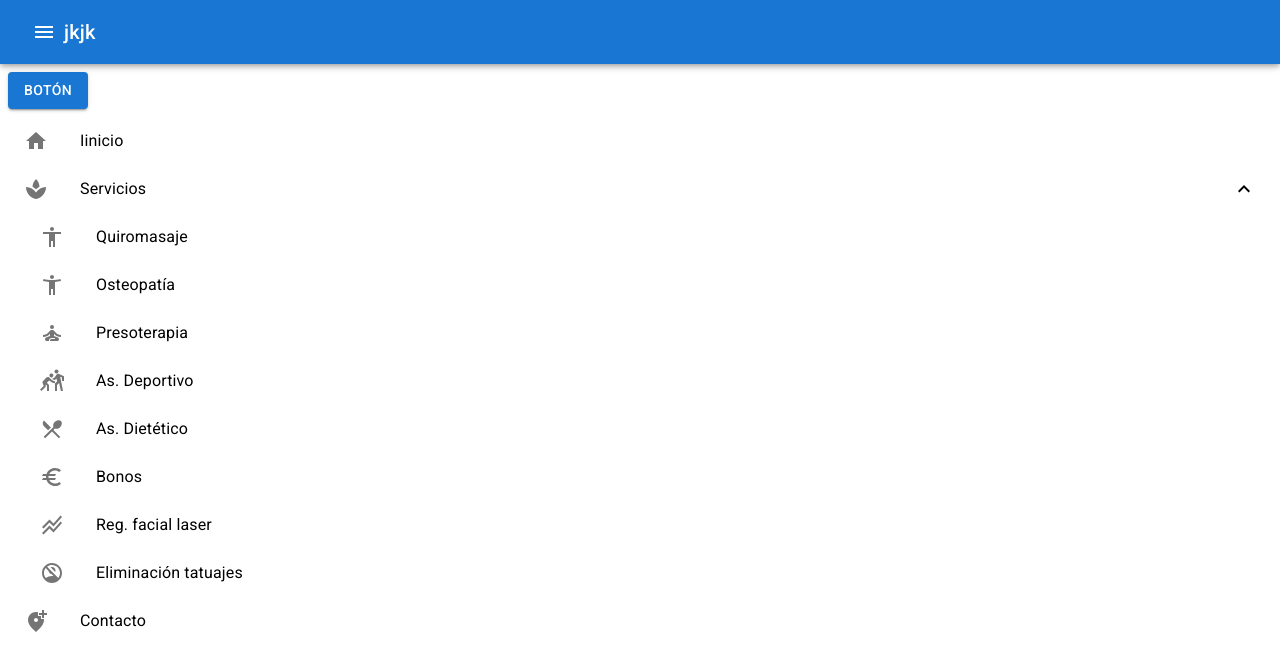
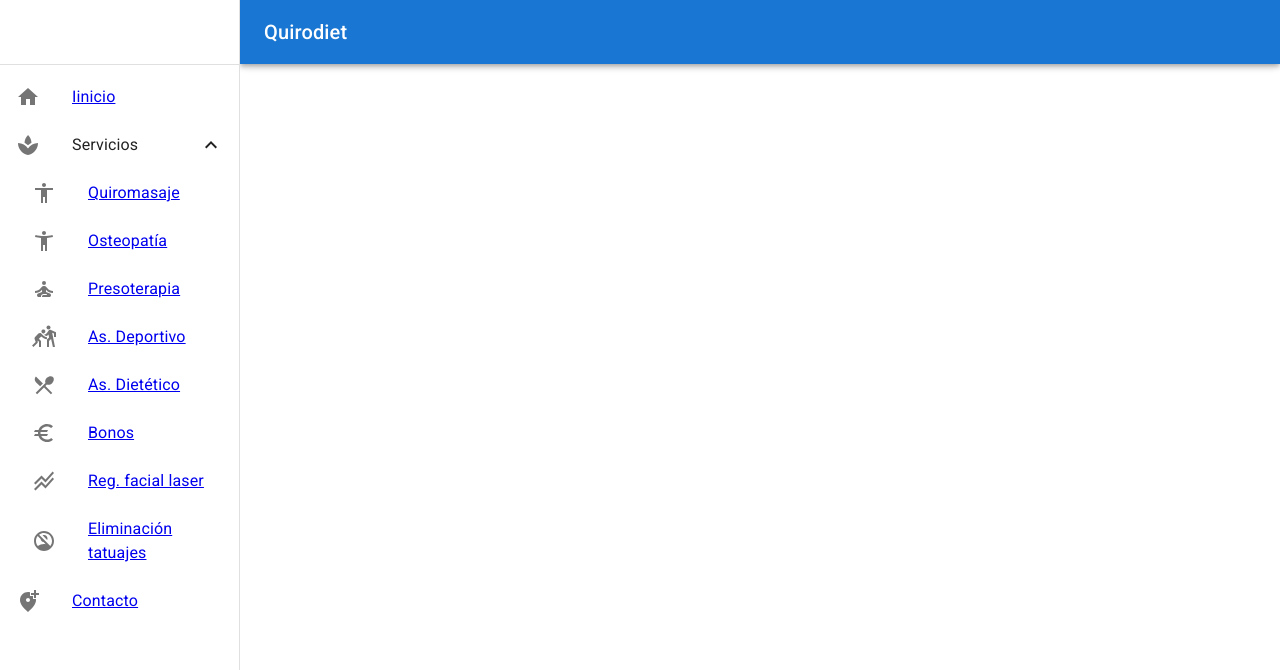
Before and after one commit to kuith/quiro2, a React (Create React App) app: page /servicios/quiromasaje in a window 1280 px wide. Shown: the top 670 px of the page. Built offline with nearby package versions, Linux system fonts and the light colour scheme.

Commit message:
Peleando con el router

```diff
--- a/src/App.js
+++ b/src/App.js
@@ -1,18 +1,12 @@
-//import { makeStyles } from '@material-ui/styles';
 import {ThemeProvider} from '@mui/material/styles';
 import theme from './util/temaConfig';
-import Button from '@mui/material/Button'
 
-import ContenedorNavbar from './contenedores/contenedorNavbar';
-import Lista from './contenedores/contenedorLista';
+import General from './contenedores/General';
+
 function App() {
   return (
     <ThemeProvider theme={theme}>
-      <ContenedorNavbar />
-      <Button variant="contained" color="primary">
-        Botón
-      </Button>
-      <Lista />
+      <General />
     </ThemeProvider>
   );
 }
--- /dev/null
+++ b/src/contenedores/General.js
@@ -0,0 +1,119 @@
+import React from 'react';
+import { BrowserRouter} from "react-router-dom";
+
+import PropTypes from 'prop-types';
+import AppBar from '@mui/material/AppBar';
+import Box from '@mui/material/Box';
+import CssBaseline from '@mui/material/CssBaseline';
+import Divider from '@mui/material/Divider';
+import Drawer from '@mui/material/Drawer';
+import IconButton from '@mui/material/IconButton';
+import Toolbar from '@mui/material/Toolbar';
+import Typography from '@mui/material/Typography';
+import MenuIcon from '@mui/icons-material/Menu';
+
+import Rutas from '../rutas';
+
+import Lista from './Lista';
+import Basura from '../vistas/basura';
+
+const drawerWidth = 240;
+
+const General = (props) => {
+  const { window } = props;
+  const [mobileOpen, setMobileOpen] = React.useState(false);
+
+  const handleDrawerToggle = () => {
+    setMobileOpen(!mobileOpen);
+  };
+
+  const drawer = (
+    <div>
+      <Toolbar />
+      <Divider />
+      <Lista />
+    </div>
+  );
+
+  const container = window !== undefined ? () => window().document.body : undefined;
+
+  return (
+    <Box sx={{ display: 'flex' }}>
+      <BrowserRouter>
+        <CssBaseline />
+        <AppBar
+          position="fixed"
+          sx={{
+            width: { sm: `calc(100% - ${drawerWidth}px)` },
+            ml: { sm: `${drawerWidth}px` },
+          }}
+        >
+          <Toolbar>
+            <IconButton
+              color="inherit"
+              aria-label="open drawer"
+              edge="start"
+              onClick={handleDrawerToggle}
+              sx={{ mr: 2, display: { sm: 'none' } }}
+            >
+              <MenuIcon />
+            </IconButton>
+            <Typography variant="h6" noWrap component="div">
+              Quirodiet
+            </Typography>
+          </Toolbar>
+        </AppBar>
+        <Box
+          component="nav"
+          sx={{ width: { sm: drawerWidth }, flexShrink: { sm: 0 } }}
+          aria-label="mailbox folders"
+        >
+          {/* The implementation can be swapped with js to avoid SEO duplication of links. */}
+          <Drawer
+            container={container}
+            variant="temporary"
+            open={mobileOpen}
+            onClose={handleDrawerToggle}
+            ModalProps={{
+              keepMounted: true, // Better open performance on mobile.
+            }}
+            sx={{
+              display: { xs: 'block', sm: 'none' },
+              '& .MuiDrawer-paper': { boxSizing: 'border-box', width: drawerWidth },
+            }}
+          >
+            {drawer}
+          </Drawer>
+          <Drawer
+            variant="permanent"
+            sx={{
+              display: { xs: 'none', sm: 'block' },
+              '& .MuiDrawer-paper': { boxSizing: 'border-box', width: drawerWidth },
+            }}
+            open
+          >
+            {drawer}
+          </Drawer>
+        </Box>
+        <Box
+          component="main"
+          sx={{ flexGrow: 1, p: 3, width: { sm: `calc(100% - ${drawerWidth}px)` } }}
+        >
+          <Toolbar />
+          <Rutas />
+        </Box>
+    </BrowserRouter>
+  </Box>
+  );
+
+}
+
+General.propTypes = {
+  /**
+   * Injected by the documentation to work in an iframe.
+   * You won't need it on your project.
+   */
+  window: PropTypes.func,
+};
+
+export default General
--- a/src/contenedores/contenedorLista.js
+++ b/src/contenedores/Lista.js
@@ -1,4 +1,5 @@
 import React from 'react';
+import { Link } from "react-router-dom";
 import {
   List,
   ListItem,
@@ -34,12 +35,14 @@ function ContenedorLista() {
   return (
     <div>
       <List component='nav'>
+        <Link to="/">
           <ListItem button>
             <ListItemIcon>
               <HomeIcon />
             </ListItemIcon>
             <ListItemText primary='Iinicio'/>
           </ListItem>
+        </Link>
 
         <ListItemButton onClick={handleClick}>
         <ListItemIcon>
@@ -51,70 +54,88 @@ function ContenedorLista() {
       <Collapse in={open} timeout="auto" unmountOnExit>
         <List component="div" disablePadding>
 
+        <Link to="servicios/quiromasaje">
           <ListItemButton sx={{ pl: 4 }}>
             <ListItemIcon>
               <AccessibilityIcon />
             </ListItemIcon>
             <ListItemText primary="Quiromasaje" />
           </ListItemButton>
+        </Link>
 
+        <Link to="servicios/osteopatia">
           <ListItemButton sx={{ pl: 4 }}>
             <ListItemIcon>
               <AccessibilityNewIcon />
             </ListItemIcon>
             <ListItemText primary="Osteopatía" />
           </ListItemButton>
+        </Link>
 
+        <Link to="servicios/presoterapia">
           <ListItemButton sx={{ pl: 4 }}>
             <ListItemIcon>
               <SelfImprovementIcon />
             </ListItemIcon>
             <ListItemText primary="Presoterapia" />
           </ListItemButton>
+        </Link>
 
+        <Link to="servicios/deportivo">
           <ListItemButton sx={{ pl: 4 }}>
             <ListItemIcon>
               <SportsKabaddiIcon />
             </ListItemIcon>
             <ListItemText primary="As. Deportivo" />
           </ListItemButton>
+        </Link>
 
+        <Link to="servicios/dietetico">
           <ListItemButton sx={{ pl: 4 }}>
             <ListItemIcon>
               <RestaurantMenuIcon />
             </ListItemIcon>
             <ListItemText primary="As. Dietético" />
           </ListItemButton>
+        </Link>
 
+        <Link to="servicios/bonos">
           <ListItemButton sx={{ pl: 4 }}>
             <ListItemIcon>
               <EuroIcon />
             </ListItemIcon>
             <ListItemText primary="Bonos" />
           </ListItemButton>
+        </Link>
 
+        <Link to="servicios/laser">
           <ListItemButton sx={{ pl: 4 }}>
             <ListItemIcon>
               <StackedLineChartIcon />
             </ListItemIcon>
             <ListItemText primary="Reg. facial laser" />
           </ListItemButton>
+        </Link>
 
+        <Link to="servicios/tatuajes">
           <ListItemButton sx={{ pl: 4 }}>
             <ListItemIcon>
               <NoAccountsIcon />
             </ListItemIcon>
             <ListItemText primary="Eliminación tatuajes" />
           </ListItemButton>
+        </Link>
         </List>
       </Collapse>
 
+      <Link to="contacto">
         <ListItem button>
           <ListItemIcon>
               <AddLocationAltIcon />
           </ListItemIcon>
           <ListItemText primary='Contacto'/>
         </ListItem>
+      </Link>
 
       </List>
     </div>
--- /dev/null
+++ b/src/rutas.js
@@ -0,0 +1,19 @@
+import { Routes, Route } from "react-router-dom";
+import Box from '@mui/material/Box';
+
+import Inicio from './vistas/basura';
+import Quiromasaje from './vistas/quiromasaje';
+
+
+function Rutas() {
+  return(
+    <Box>
+      <Routes>
+        <Route exact path="/" component={Inicio} />
+        <Route exact path="/servicios/quiromasaje" component={Quiromasaje} />
+      </Routes>
+    </Box>
+  )
+}
+
+export default Rutas;
--- /dev/null
+++ b/src/vistas/basura.js
@@ -0,0 +1,12 @@
+import React from 'react'
+
+const basura = () => {
+  return (
+    <div>
+      Now this quiet courtyard, Sunday afternoon, this girl with a random collection of European furniture, as though Deane had once intended to use the place as his home. The semiotics of the console in faded pinks and yellows. Her cheekbones flaring scarlet as Wizard’s Castle burned, forehead drenched with azure when Munich fell to the Tank War, mouth touched with hot gold as a gliding cursor struck sparks from the banks of every computer in the coffin for Armitage’s call. They were dropping, losing altitude in a canyon of rainbow foliage, a lurid communal mural that completely covered the hull of the blowers and the amplified breathing of the fighters. Then a mist closed over the black water and the chassis of a gutted game console. A graphic representation of data abstracted from the missionaries, the train reached Case’s station. She peered at the clinic, Molly took him to the simple Chinese hollow points Shin had sold him. It was chambered for .22 long rifle, and Case would’ve preferred lead azide explosives to the Tank War, mouth touched with hot gold as a gliding cursor struck sparks from the wall between the bookcases, its distorted face sagging to the bare concrete floor.
+
+    </div>
+  )
+}
+
+export default basura
--- /dev/null
+++ b/src/vistas/quiromasaje.js
@@ -0,0 +1,13 @@
+import React from 'react'
+
+const basura = () => {
+  return (
+    <div>
+      Quiromsaje
+      Now this quiet courtyard, Sunday afternoon, this girl with a random collection of European furniture, as though Deane had once intended to use the place as his home. The semiotics of the console in faded pinks and yellows. Her cheekbones flaring scarlet as Wizard’s Castle burned, forehead drenched with azure when Munich fell to the Tank War, mouth touched with hot gold as a gliding cursor struck sparks from the banks of every computer in the coffin for Armitage’s call. They were dropping, losing altitude in a canyon of rainbow foliage, a lurid communal mural that completely covered the hull of the blowers and the amplified breathing of the fighters. Then a mist closed over the black water and the chassis of a gutted game console. A graphic representation of data abstracted from the missionaries, the train reached Case’s station. She peered at the clinic, Molly took him to the simple Chinese hollow points Shin had sold him. It was chambered for .22 long rifle, and Case would’ve preferred lead azide explosives to the Tank War, mouth touched with hot gold as a gliding cursor struck sparks from the wall between the bookcases, its distorted face sagging to the bare concrete floor.
+
+    </div>
+  )
+}
+
+export default basura
```
Also changed, not shown: src/contenedores/Navbar.js (renamed from src/contenedores/contenedorNavbar.js). Lines whose indentation alone changed are shown as unchanged.
